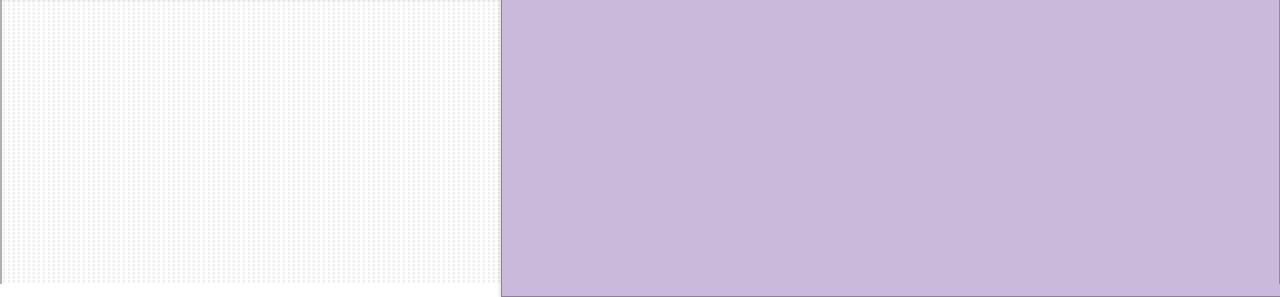
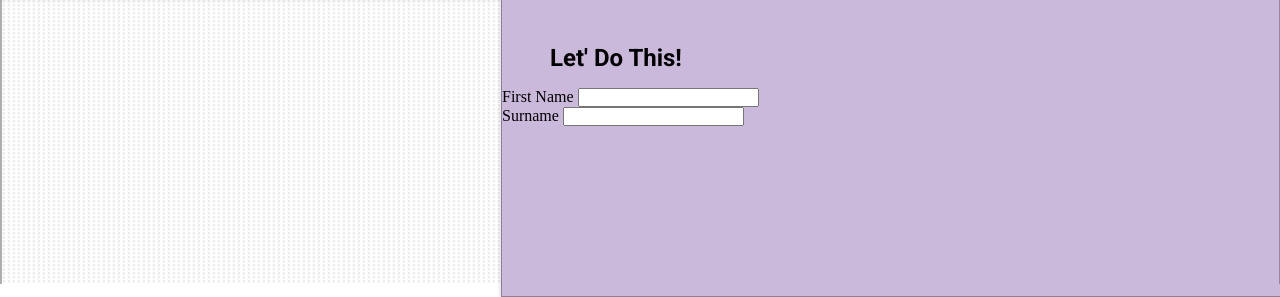
Before and after one commit to p-stevenson/TOP-sign-up-form, a website: page index.html in a window 1280 px wide. Shown: the part 516-813 px from the top of the page. Drawn offline with Linux system fonts and the light colour scheme.

Commit message:
Add .visually-hidden class to form legend

```diff
--- a/index.html
+++ b/index.html
@@ -44,7 +44,24 @@
           <em>now</em> to get started.
         </p>
         <p class="call-to-action">You <em>know</em> you want to.</p>
-        <form action="#" method="get"></form>
+
+        <seciton class="form-container">
+          <h1 class="sign-up-form" id="form-title">Let' Do This!</h1>
+          <fieldset>
+            <legend class="visually-hidden">User Sign up Form</legend>
+            <form class="sign-up-form"action="#" method="get">
+              <p>
+                <label for="forename">First Name</label>
+                <input type="text" name="forename" id="forename">
+              </p>
+              <p>
+                <label for="surname">Surname</label>
+                <input type="text" name="surname" id="surname">
+              </p>
+          </fieldset>
+
+          </form>
+        </seciton>
       </section>
     </div>
   </body>
--- a/style.css
+++ b/style.css
@@ -92,17 +92,6 @@ svg.hero {
   border-style: none solid none none;
 }
 
-form {
-  position: absolute;
-  width: 100%;
-  height: 300px;
-  top: 32rem;
-  background-color: rgba(102, 51, 153, 0.342);
-  box-shadow: 0em 0.1em 0.3em 0em rgba(0, 0, 0, 0.205);
-  border: 1px solid rgba(0, 0, 0, 0.315);
-  border-style: none none solid solid;
-}
-
 p.call-to-action {
   position: relative;
   top: 14rem;
@@ -118,3 +107,35 @@ p em {
   font-weight: 700;
   color: black;
 }
+
+.form-container {
+  position: absolute;
+  width: 100%;
+  height: 300px;
+  top: 32rem;
+  background-color: rgba(102, 51, 153, 0.342);
+  box-shadow: 0em 0.1em 0.3em 0em rgba(0, 0, 0, 0.205);
+  border: 1px solid rgba(0, 0, 0, 0.315);
+  border-style: none none solid solid;
+}
+
+h1.sign-up-form {
+  font-family: "Roboto", var(--system-ui);
+  margin: 1rem;
+  padding: 2rem 0 0 2rem;
+}
+
+fieldset {
+  border: none;
+}
+
+.visually-hidden {
+  position: absolute;
+  width: 1px;
+  height: 1px;
+  margin: -1px;
+  padding: 0;
+  overflow: hidden;
+  clip: rect(0, 0, 0, 0);
+  border: 0;
+}
```
